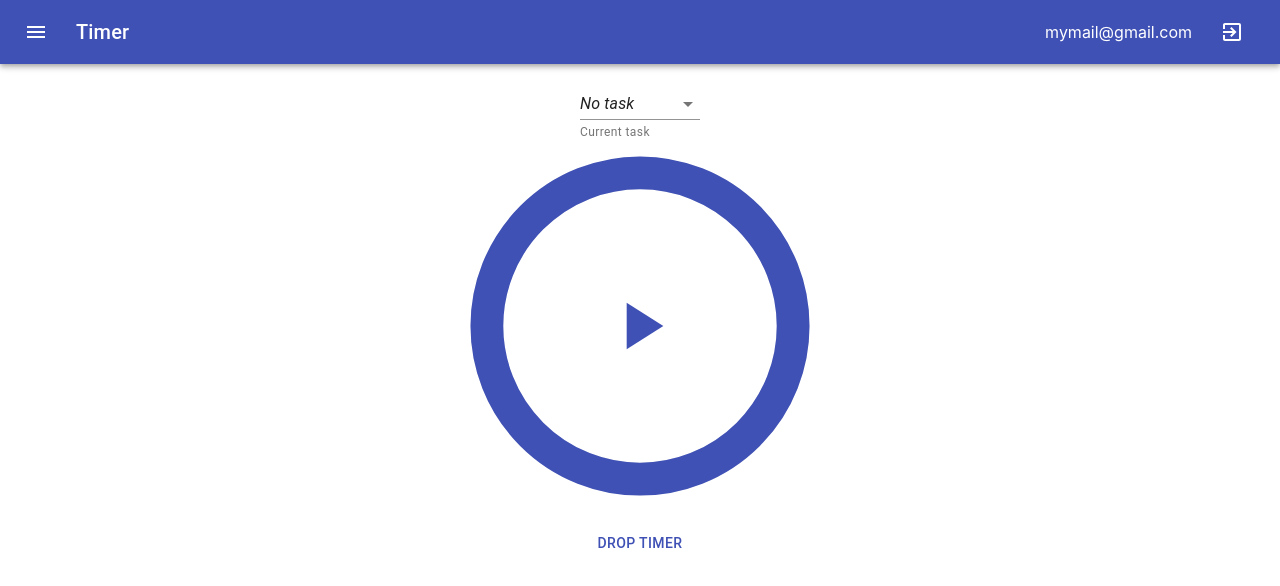
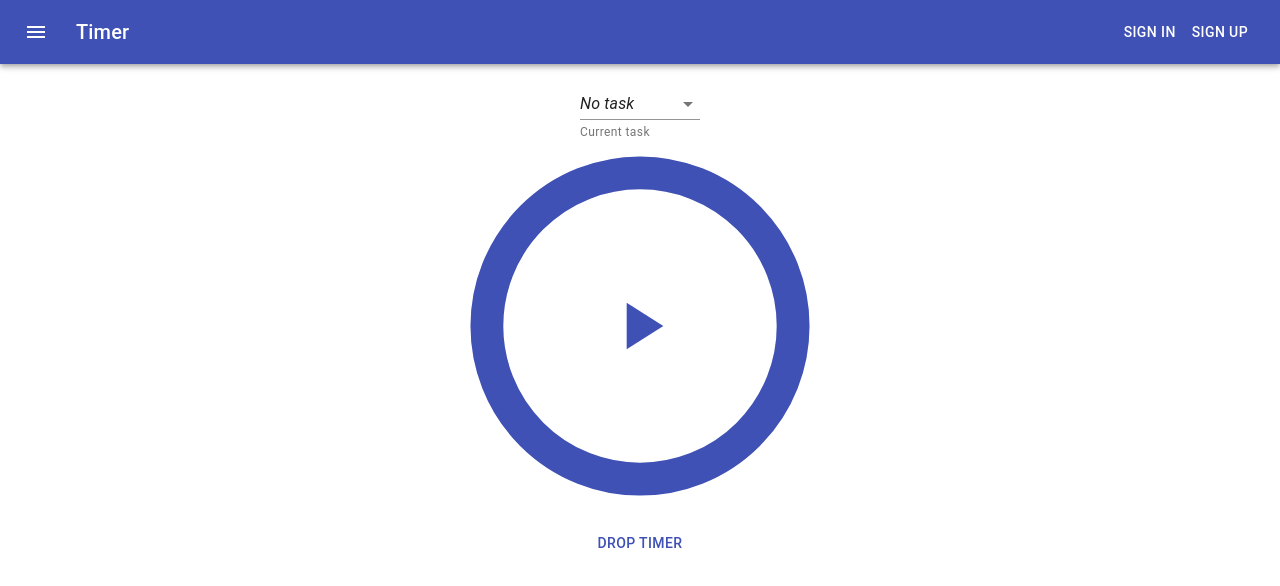
Before and after one commit to MetaMmodern/Pomodorro, a React (Create React App) app in the folder client/: page / in a window 1280 px wide. Shown: the top 586 px of the page. Built offline with nearby package versions, Linux system fonts and the light colour scheme.

Commit message:
fix routes, add lazyload

```diff
--- a/client/src/App.js
+++ b/client/src/App.js
@@ -6,7 +6,7 @@ import { useRoutes } from "./routes";
 import { BrowserRouter as Router } from "react-router-dom";
 
 function App() {
-  const isLogged = true;
+  const isLogged = false;
   const routes = useRoutes(isLogged);
   return (
     <div className="App">
--- a/client/src/routes.js
+++ b/client/src/routes.js
@@ -7,22 +7,19 @@ const AuthPage = lazy(() => import("./pages/AuthPage/AuthPage"));
 export function useRoutes(isAuthenticated) {
   return (
     <Suspense fallback={<div>Loading...</div>}>
-      {isAuthenticated ? (
-        <Switch>
-          <Route path="/" exact component={TimerPage} />
-          <Route path="/tasks" component={TasksPage} />
-          <Route path="/settings" component={SettingsPage} />
-          <Redirect to="/" />
-        </Switch>
-      ) : (
-        <Switch>
-          <Route path="/" exact component={TimerPage} />
+      <Switch>
+        <Route path="/" exact component={TimerPage} />
 
+        {isAuthenticated ? (
+          <>
+            <Route path="/tasks" component={TasksPage} />
+            <Route path="/settings" component={SettingsPage} />
+          </>
+        ) : (
           <Route path="/auth" component={AuthPage} />
-
-          <Redirect to="/" />
-        </Switch>
-      )}
+        )}
+        <Redirect to="/" />
+      </Switch>
     </Suspense>
   );
 }
```
